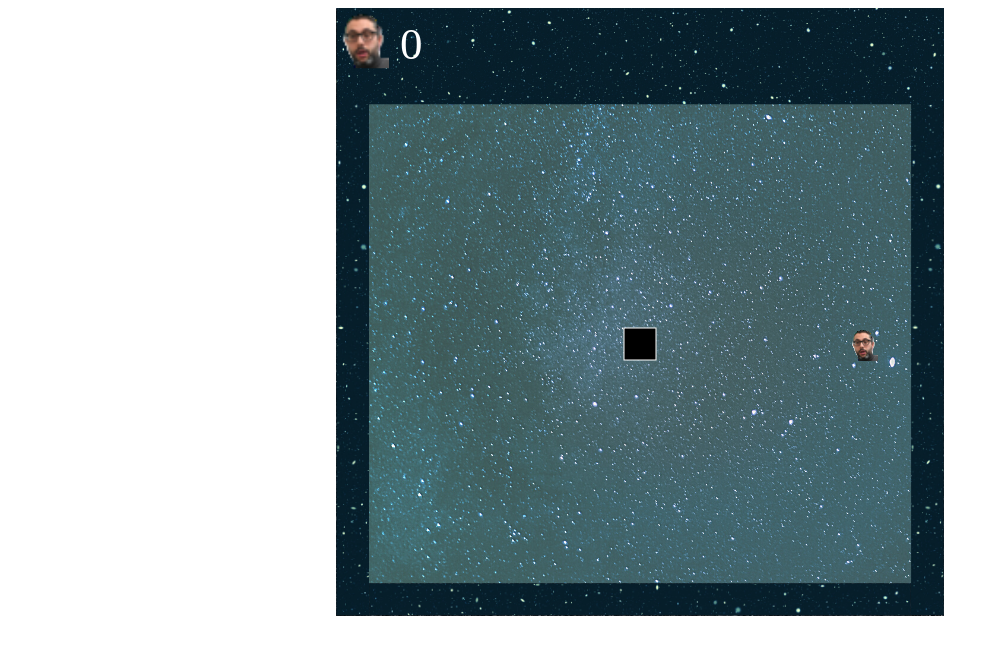
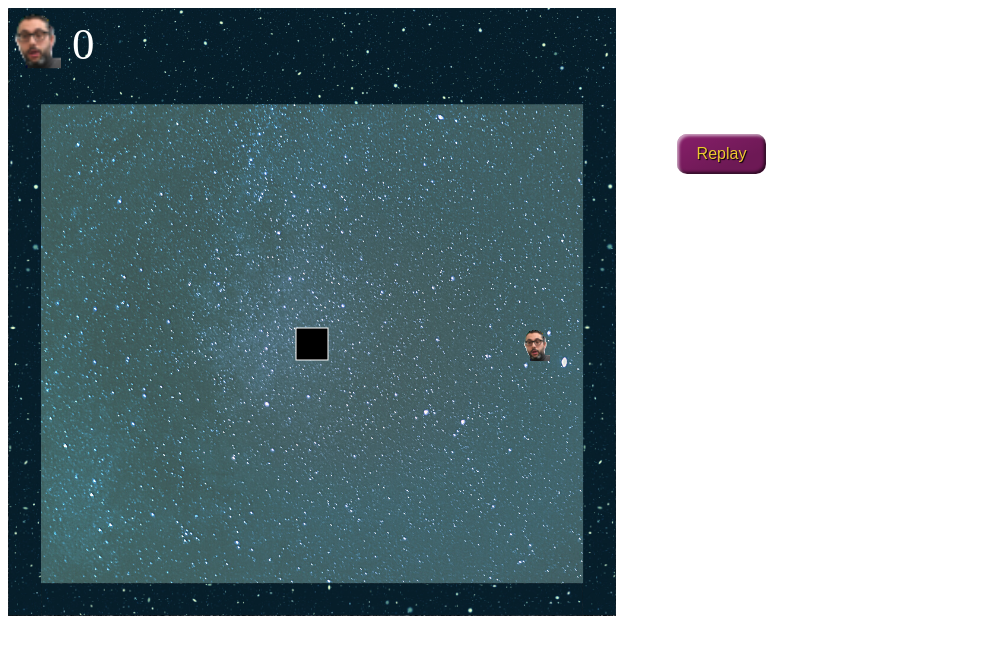
Before and after one commit to Khadija-Asa/game_snake, a plain HTML site: page index.html in a window 1280 px wide. Shown: the whole page, without its empty margins (0-999 px from the left). Drawn offline with Linux system fonts and the light colour scheme.

Commit message:
add button to replay

```diff
--- a/css/style.css
+++ b/css/style.css
@@ -1,9 +1,35 @@
-canvas {
-  display: block;
-  margin: 0 auto;
-}
-
 #snake {
   width: 608px;
   height: 608px;
 }
+
+.play {
+  border: 0;
+  line-height: 2.5;
+  padding: 0 20px;
+  position: relative;
+  font-size: 1rem;
+  float: right;
+  margin-right: 40%;
+  margin-top: 10%;
+  text-align: center;
+  color: #EFC732;
+  text-shadow: 1px 1px 1px #000;
+  border-radius: 10px;
+  background-color: #881F6A;
+  background-image: linear-gradient(to top left,
+                                    rgba(0, 0, 0, .2),
+                                    rgba(0, 0, 0, .2) 30%,
+                                    rgba(0, 0, 0, 0));
+  box-shadow: inset 2px 2px 3px rgba(255, 255, 255, .6),
+              inset -2px -2px 3px rgba(0, 0, 0, .6);
+}
+
+.play:hover {
+  background-color: #881f6ae3;
+}
+
+.play:active {
+  box-shadow: inset -2px -2px 3px rgba(255, 255, 255, .6),
+              inset 2px 2px 3px rgba(0, 0, 0, .6);
+}
--- a/index.html
+++ b/index.html
@@ -8,13 +8,9 @@
 </head>
 <body>
 
-  <style>
-    canvas{
-        display: block;
-        margin: 0 auto;
-    }
-    </style>
   <canvas id="snake" width="608" height="608"></canvas>
+
+  <input class="play" type="button" value="Replay" onClick="window.location.reload();">
 
     <script src="js/script.js"></script>
   </body>
--- a/js/script.js
+++ b/js/script.js
@@ -19,10 +19,7 @@ let down = new Audio();
 
 dead.src = "audio/dead.mp3";
 eat.src = "audio/eat.mp3";
-up.src = "audio/up.mp3";
-right.src = "audio/right.mp3";
-left.src = "audio/left.mp3";
-down.src = "audio/down.mp3";
+
 
 let snake = [];
 
@@ -120,3 +117,6 @@ function draw(){
 }
 
 let game = setInterval(draw,130);
+
+// if (confirm("Rejouer ?"))
+// {document.location.reload();}
```
